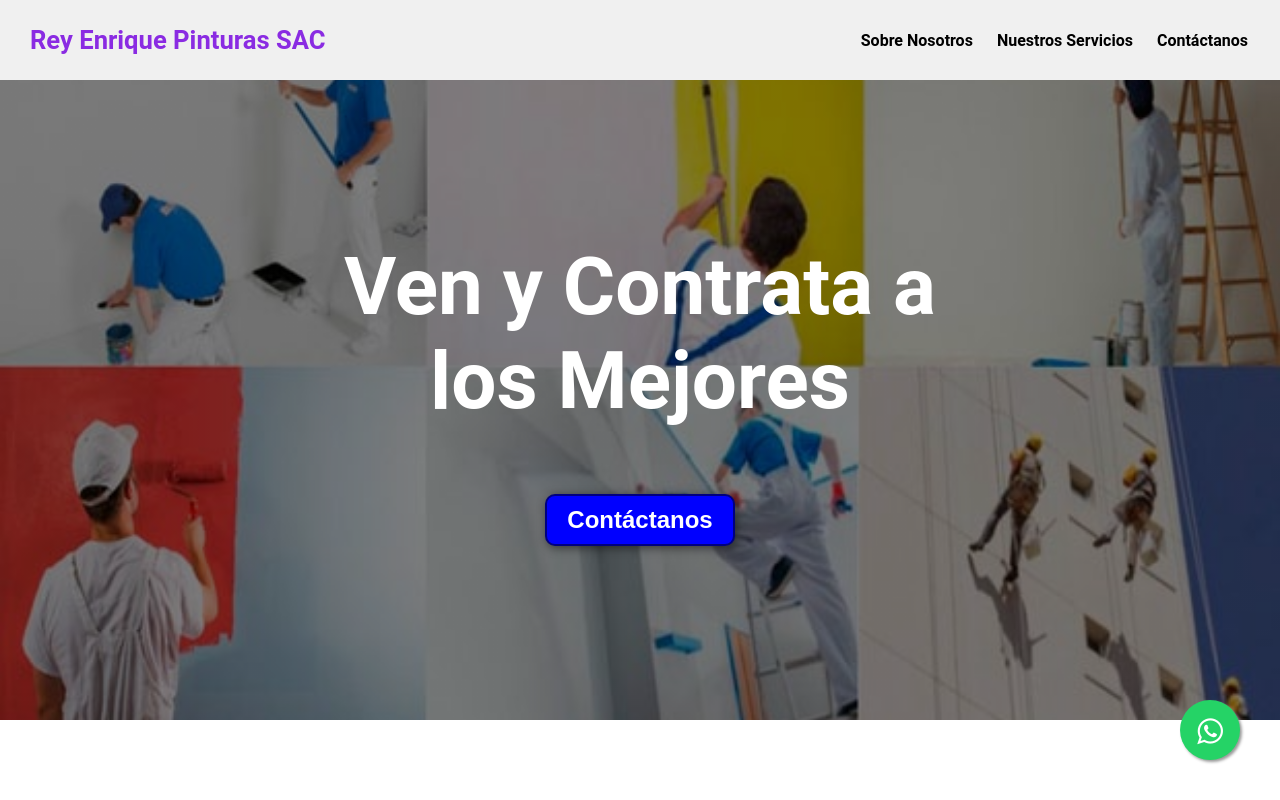
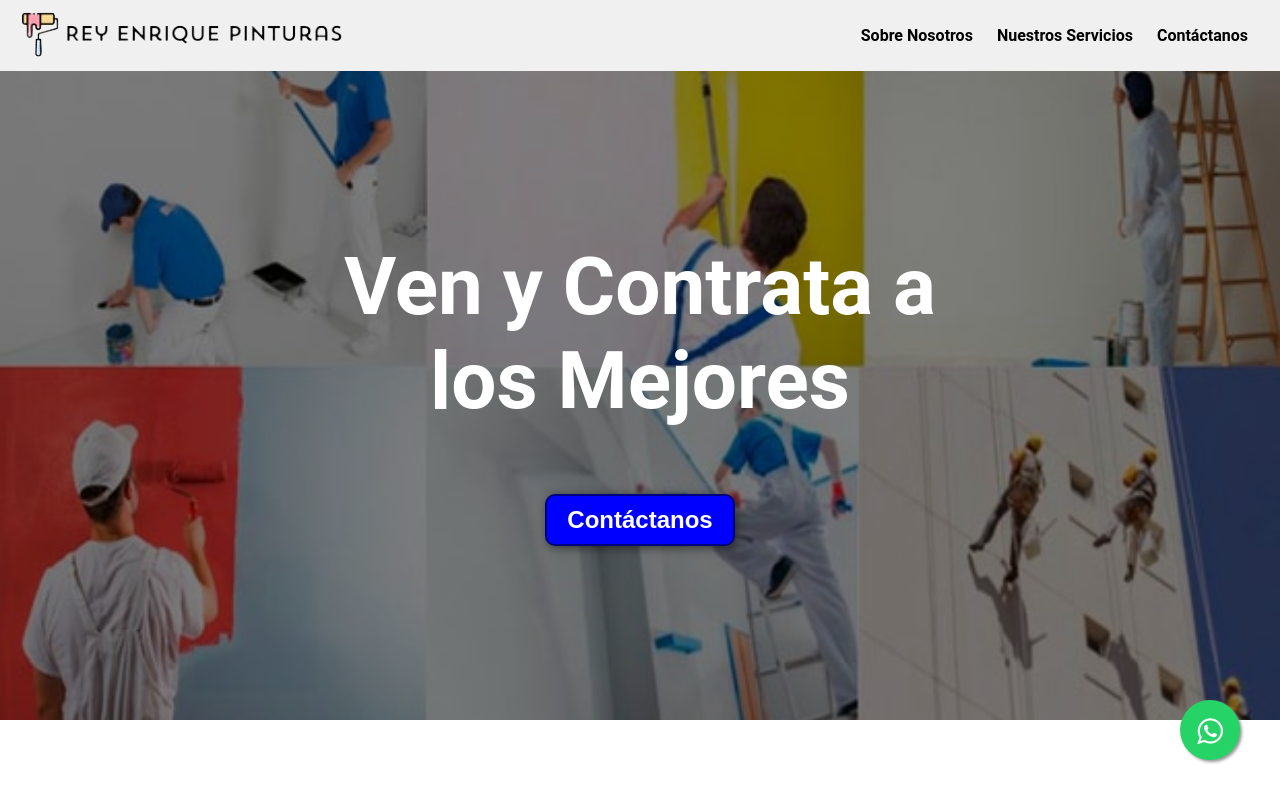
Before and after one commit to jotagamesyt/pintura, a website: page index.html in a window 1280 px wide. Shown: the top 800 px of the page. Drawn offline with Linux system fonts and the light colour scheme.

Commit message:
Update index.html

```diff
--- a/index.html
+++ b/index.html
@@ -10,7 +10,7 @@
 
     <header>
         <div class="container">
-            <p class="logo">Rey Enrique Pinturas SAC</p>
+            <img src="imagenes/logopin.png" alt="Logo de mi página">
             <nav>
                 <a href="#somos-proya">Sobre Nosotros</a>
                 <a href="#nuestros-programas">Nuestros Servicios</a>
```
